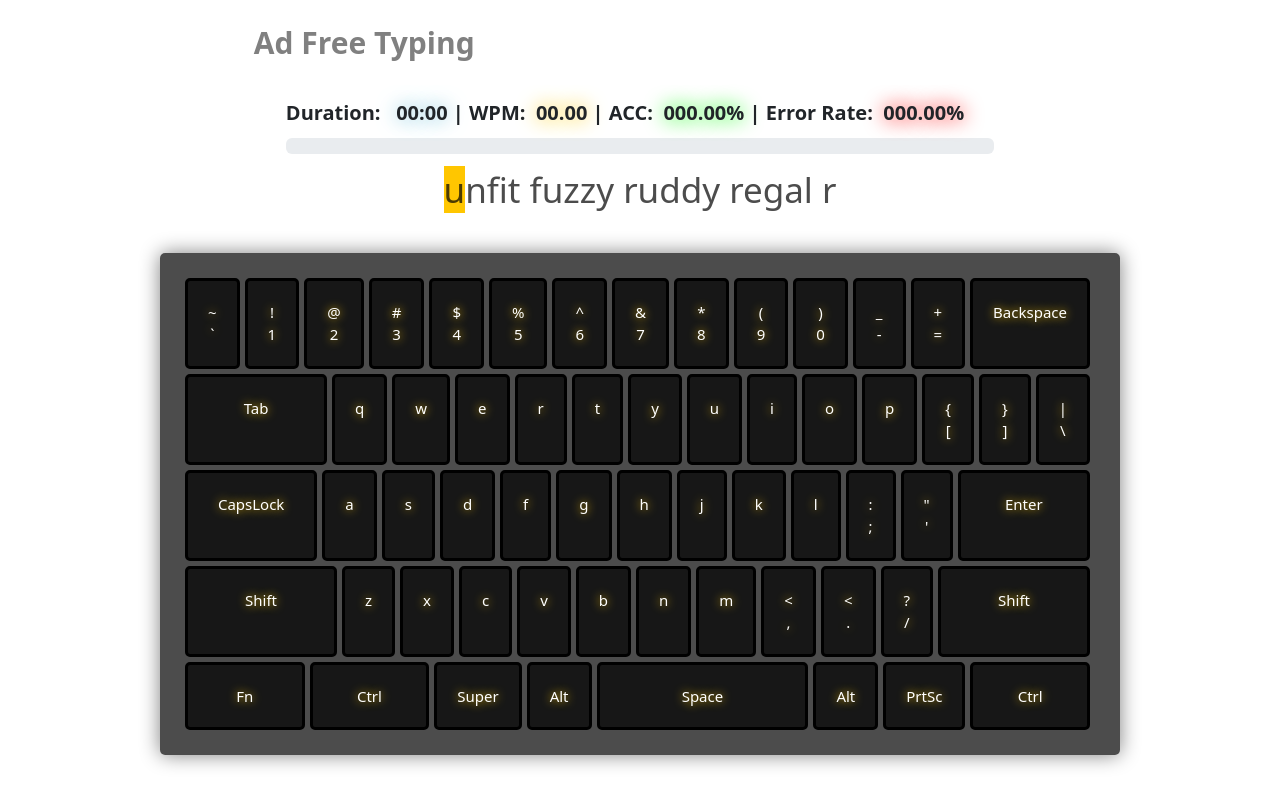
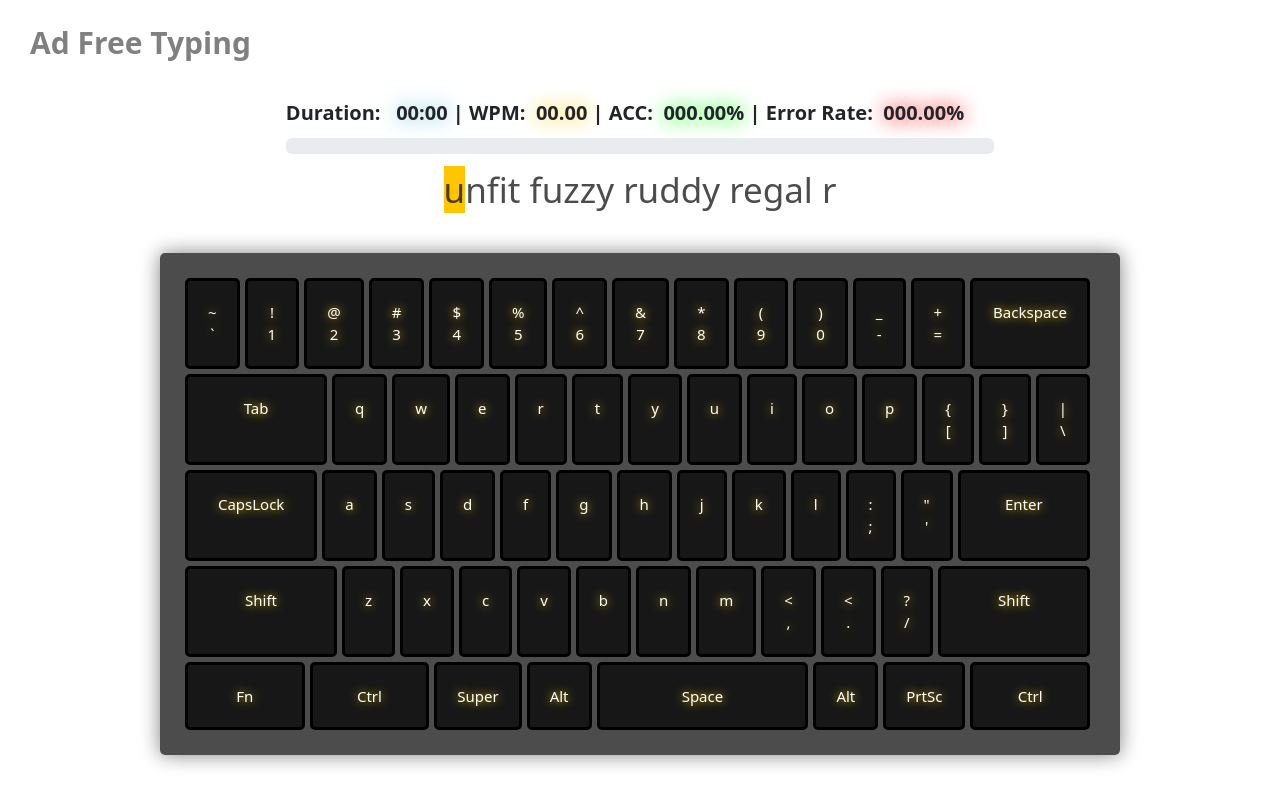
Before and after one commit to jstephensdev/ad-free-typing, a React (Create React App) app: page / in a window 1280 px wide. Built offline with nearby package versions, Linux system fonts and the light colour scheme; some icons are missing.

Commit message:
trying to improve centering, space between header

```diff
--- a/src/components/RecentStats.tsx
+++ b/src/components/RecentStats.tsx
@@ -25,7 +25,7 @@ export const RecentStats = ({ recentStats }: Props) => {
 
     return (
         <>
-            <section>
+            <Container>
                 <h6>Rounds (12 Recent Rounds)</h6>
                 <Button variant="flush" onClick={() => updateText()}>
                     <Container className="ionIcon">
@@ -59,6 +59,7 @@ export const RecentStats = ({ recentStats }: Props) => {
                     style={{
                         maxHeight: 'calc(100vh - 210px)',
                         overflowY: 'auto',
+                        overflowX: 'hidden',
                     }}
                 >
                     <Row style={{ marginLeft: '0rem' }}>
@@ -66,9 +67,8 @@ export const RecentStats = ({ recentStats }: Props) => {
                             recentStats.map((stat, index) => (
                                 <Col key={index} md="auto">
                                     <Card
-                                        key={index}
                                         style={{
-                                            width: '16rem',
+                                            width: '100%',
                                             margin: '1rem auto',
                                         }}
                                         className={
@@ -119,7 +119,7 @@ export const RecentStats = ({ recentStats }: Props) => {
                         )}
                     </Row>
                 </Container>
-            </section>
+            </Container>
         </>
     );
 };
--- a/src/css/App.css
+++ b/src/css/App.css
@@ -8,7 +8,7 @@
 .app-header {
     display: flex;
     flex-direction: row;
-    justify-content: space-around;
+    justify-content: space-between;
     padding: 20px;
     margin: 0px 10px 5px 10px;
 }
```
